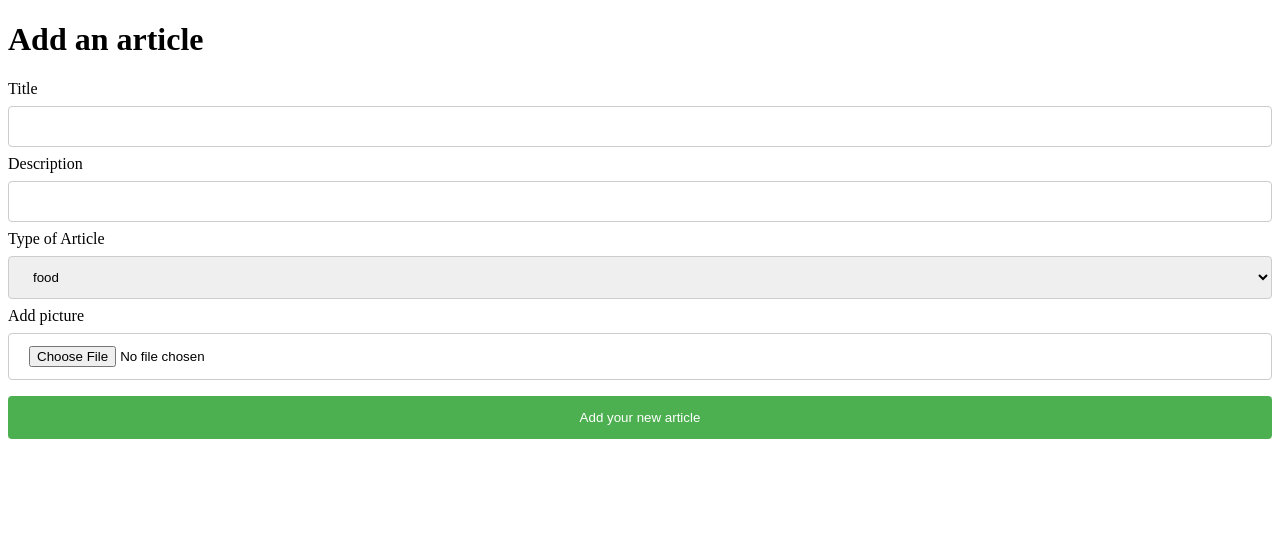
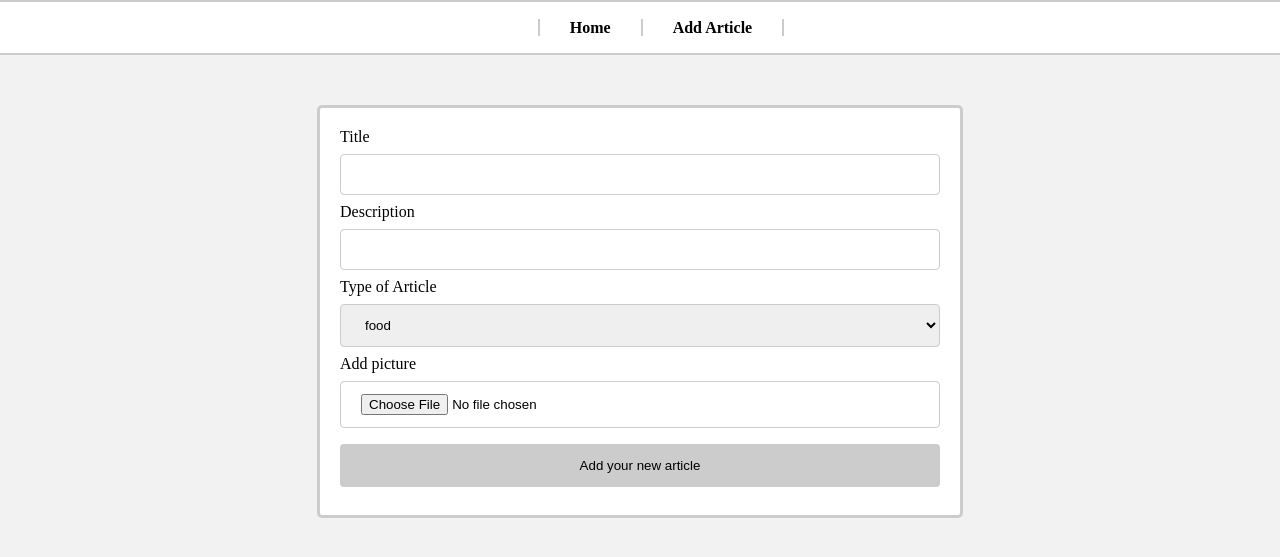
Before and after one commit to josephineteko/FinalProject, a PHP site: page /addArticle.php in a window 1280 px wide. Shown: the top 557 px of the page. Run offline with PHP 8.4, Linux system fonts and the light colour scheme; data comes from the database, SQL or seed files in the repository; some libraries are stand-ins or nearby versions.

Commit message:
add nav bar

```diff
--- a/addArticle.php
+++ b/addArticle.php
@@ -13,7 +13,11 @@
   </title>
 </head>
     <body>
-        <h1>Add an article </h1>
+      <ul id="nav">
+        <li><a href="home.php">Home</a></li>
+        <li><a href="addArticle.php">Add Article</a></li>
+      </ul>
+      <div class="body">
         <form method="post" action="request/article/addArticle.php" enctype="multipart/form-data">
         <input type="hidden" name="id_user" value="1"/>
         <label>Title</label> <input type='text' name='title'/></br>
@@ -25,5 +29,6 @@
         <input type='file' name='path'/></br>
         <input type="submit" value="Add your new article" />
         </form>
+      </div>
     </body>
 </html>
--- a/style/addArticle.css
+++ b/style/addArticle.css
@@ -1,3 +1,50 @@
+
+body {
+  background-color: #f2f2f2;
+  margin: 0;
+}
+
+div.body {
+  margin: auto;
+  margin-top: 50px;
+}
+
+div {
+    border-radius: 5px;
+    background-color: white;
+    border: solid;
+    border-color: #cccccc;
+    width: 600px;
+    padding: 20px;
+}
+
+#nav {
+  text-align: center;
+  height: 3.2em;
+  line-height: 3.2em;
+  background: white;
+  border-top: 2px solid #cccccc;
+  border-bottom: 2px solid #cccccc;
+  margin: 0 0 30px;
+
+}
+
+#nav li {
+  display:inline;
+}
+#nav a {
+  color: black;
+  text-decoration:none;
+  margin:0 -4px 0 -2px;
+  padding:0 30px;
+  font-weight:bold;
+  border-left:2px solid #cccccc;
+  border-right:2px solid #cccccc;
+}
+#nav a:hover, #nav a:focus {
+color: #cccccc;
+}
+
 input[type=text], select {
     width: 100%;
     padding: 12px 20px;
@@ -8,10 +55,11 @@ input[type=text], select {
     box-sizing: border-box;
 }
 
+
 input[type=submit] {
     width: 100%;
-    background-color: #4CAF50;
-    color: white;
+    background-color: #cccccc;
+    color: black;
     padding: 14px 20px;
     margin: 8px 0;
     border: none;
@@ -29,7 +77,7 @@ input[type=file] {
 }
 
 input[type=submit]:hover {
-    background-color: #45a049;
+    background-color: #b3b3b3;
 }
 
 .label-file {
@@ -41,13 +89,7 @@ input[type=submit]:hover {
     color: #25a5c4;
 }
 
-// et on masque le input
+/*// et on masque le input*/
 .input-file {
     display: none;
 }
-
-div {
-    border-radius: 5px;
-    background-color: #f2f2f2;
-    padding: 20px;
-}
```
Also changed, not shown: home.php (+6 -15 lines), style/home.css (+34 -1 lines).
